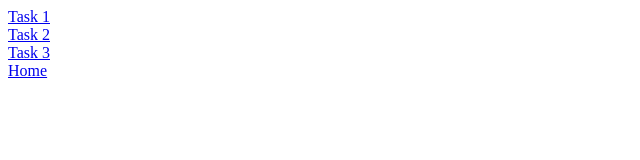
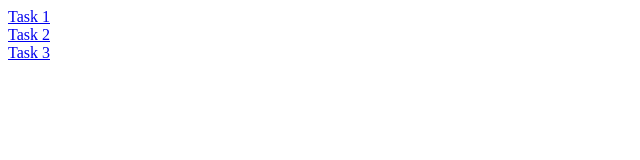
Before and after one commit to KushalAshrith/day4, a plain HTML site: page index.html in a window 1280 px wide. Shown: the full height of the page, 0-640 px from the left. Drawn offline with Linux system fonts and the light colour scheme.

Commit message:
modified

```diff
--- a/index.html
+++ b/index.html
@@ -5,6 +5,6 @@
         <a href="task2.html">Task 1</a><br>
         <a href="task3.html">Task 2</a><br>
         <a href="task4.html">Task 3</a><br>
-        <a href="../../main.html">Home</a>
+
     </body>
 </html>
```
